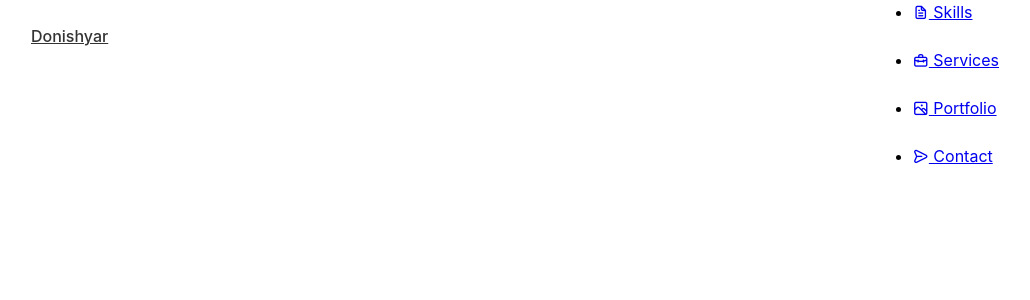
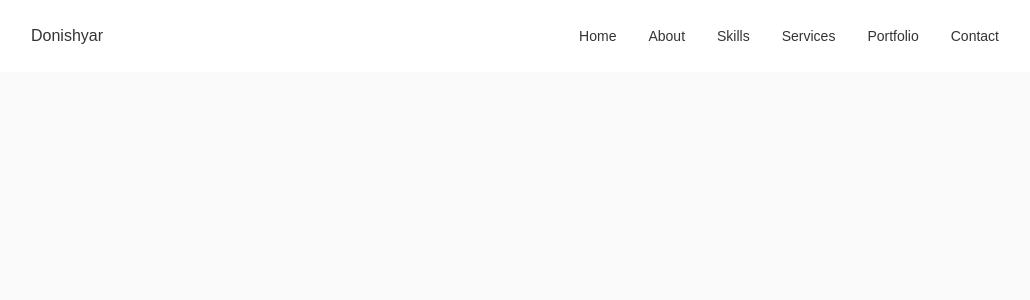
Before and after one commit to donishyar/Donishyar-Portfolio, a React (Create React App) app: page / in a window 1280 px wide. Shown: the top 300 px of the page, without its empty margins (125-1155 px from the left). Built offline with nearby package versions, Linux system fonts and the light colour scheme.

Commit message:
working on header

```diff
--- a/src/App.css
+++ b/src/App.css
@@ -76,6 +76,58 @@ h6 {
 #__next {
   isolation: isolate;
 }
+
+
+/*=============== BASE FOR THIS APP ===============*/
+* {
+  margin: 0;
+  padding: 0;
+  box-sizing: border-box;
+}
+
+html {
+  scroll-behavior: smooth;
+}
+
+body,
+button,
+input,
+textarea {
+  font-family: var(--body-font);
+  font-size: var(--normal-font-size);
+}
+
+body {
+  background-color: var(--body-color);
+  color: var(--text-color);
+}
+
+h1,
+h2,
+h3 {
+  color: var(--title-color);
+  font-weight: var(--font-semi-bold);
+}
+
+ul {
+  list-style: none;
+}
+
+a {
+  text-decoration: none;
+}
+
+button {
+  cursor: pointer;
+  border: none;
+  outline: none;
+}
+
+img {
+  max-width: 100%;
+  height: auto;
+}
+
 
 
 
--- a/src/components/header/Header.jsx
+++ b/src/components/header/Header.jsx
@@ -45,7 +45,13 @@ export const Header = () => {
                         </a>
                     </li>
                 </ul>
+
+                <i class="uil uil-times nav__close"></i>
             </div>
+
+        <div className="nav__toggle">
+            <i class="uil uil-apps"></i>
+        </div>
         </nav>
     </header>
   )
--- a/src/components/header/header.css
+++ b/src/components/header/header.css
@@ -20,3 +20,33 @@
     color: var(--title-color);
     font-weight: var(--font-medium);
 }
+
+
+
+.nav__list{
+    display: flex;
+    column-gap: 2rem ;
+}
+
+.nav__link{
+    display: flex;
+    flex-direction: column;
+    align-items: center;
+    font-size: var(--small-font-size);
+    color: var(--title-color);
+    font-weight: var(--font-medium);
+    transition: 0.3s;
+}
+
+.nav__icon,
+.nav__close,
+.nav__toggle{
+    display: none;
+}
+
+/* Active link */
+
+.active-link,
+.nav__link:hover{
+    color: var(--title-color-dark);
+}
```
